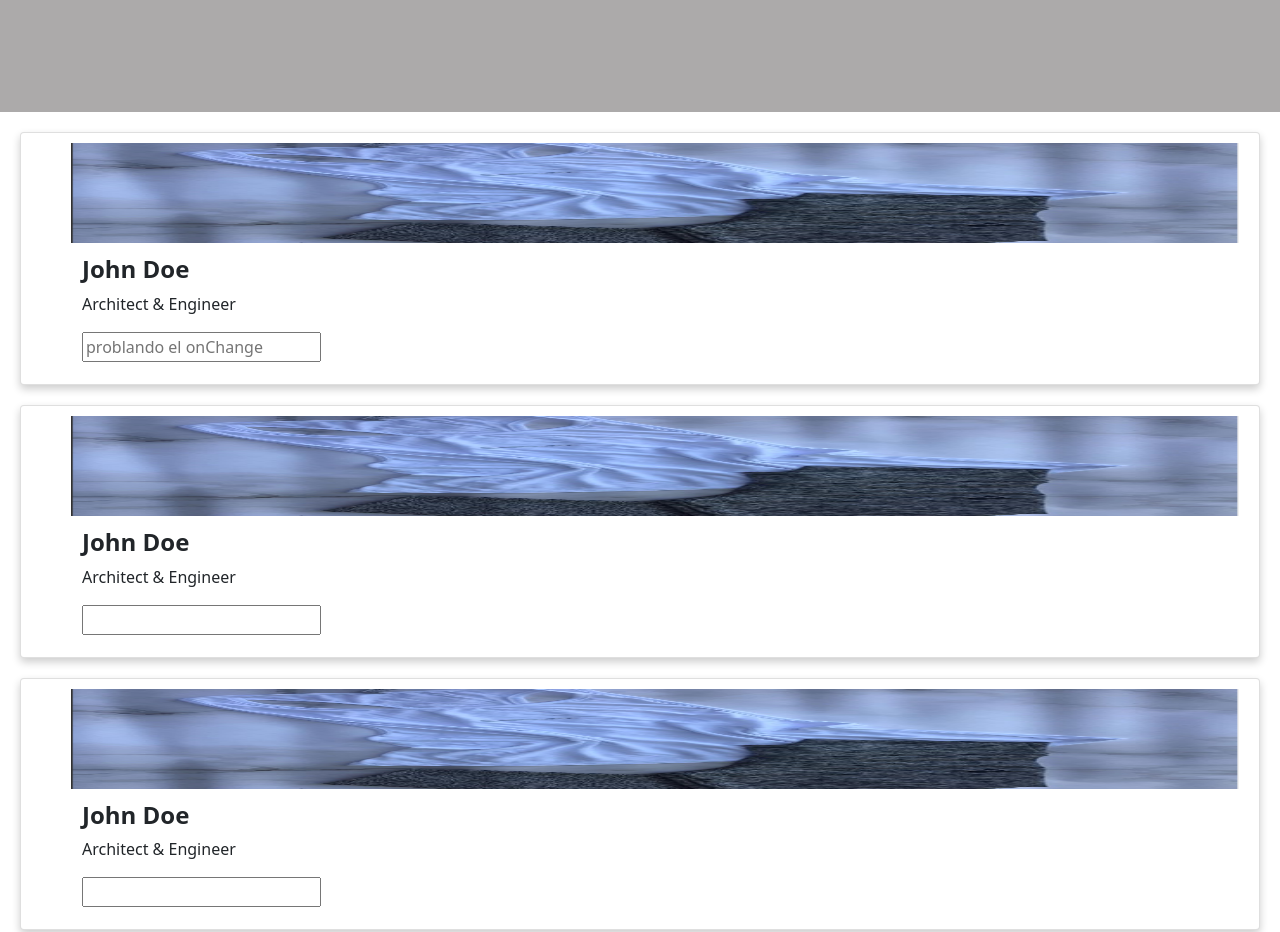
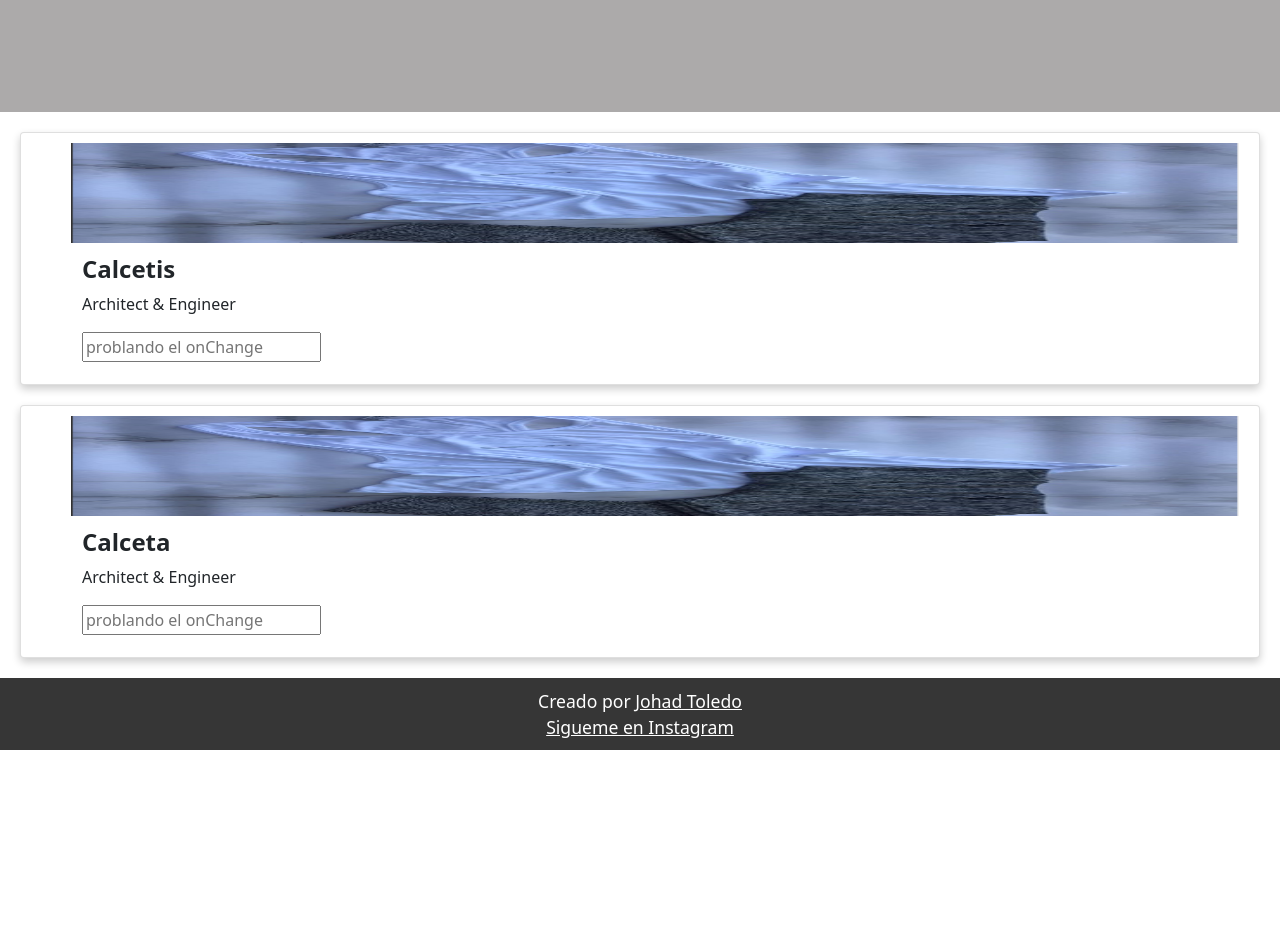
Before and after one commit to JohadToledo/React-Ecommerce, a React (Create React App) app: page / in a window 1280 px wide. Shown: the part 1220-2152 px from the top of the page. After the commit the page ends 1970 px from the top, so only its background shows below. Built offline with nearby package versions, Linux system fonts and the light colour scheme.

Commit message:
probando algunas funciones de Reactjs

```diff
--- a/src/App.js
+++ b/src/App.js
@@ -2,7 +2,7 @@
 import './App.css';
 import 'bootstrap/dist/css/bootstrap.css';
 import Navbar from './Navbar.js'
-import Producto from './Producto.js'
+import Producto from './components/Producto.js'
 import Footer from './Footer'
 import Home from './components/Home.js';
 
@@ -19,7 +19,8 @@ function App() {
       </header>
       <div><Navbar /></div>
       <div><Home /></div>
-      <div><Producto /></div>
+      <div><Producto name="Calcetis"/></div>
+      <div><Producto name="Calceta"/></div>
       <div><Footer /></div>
     </div>
   );
--- a/src/Producto.js
+++ /dev/null
@@ -1,122 +0,0 @@
-import React from 'react';
-import  prod1  from './prod1.png'
-
-const onChange = (e)=>{
-    console.log(e.target.value)
-}
-
-const Producto = ()=>{
-    return(
-<div>
-    <div className="card">
-    <img className="card-img" src={prod1} alt="Avatar"></img>
-    <div className="container">
-    <h4><b>John Doe</b></h4>
-    <p>Architect & Engineer</p>
-    <input onChange{...onChange} placeholder='problando el onChange'className="cantidadProducto" />
-    </div>
-    </div>
-
-    <div className="card">
-    <img className="card-img" src={prod1} alt="Avatar"></img>
-    <div className="container">
-    <h4><b>John Doe</b></h4>
-    <p>Architect & Engineer</p>
-    <input type="number" className="cantidadProducto"></input>
-    </div>
-    </div>
-
-    <div className="card">
-    <img className="card-img" src={prod1} alt="Avatar"></img>
-    <div className="container">
-    <h4><b>John Doe</b></h4>
-    <p>Architect & Engineer</p>
-    <input type="number" className="cantidadProducto"></input>
-    </div>
-    </div>
-
-    <div className="card">
-    <img className="card-img" src={prod1} alt="Avatar"></img>
-    <div className="container">
-    <h4><b>John Doe</b></h4>
-    <p>Architect & Engineer</p>
-    <input type="number" className="cantidadProducto"></input>
-    </div>
-    </div>
-
-    <div className="card">
-    <img className="card-img" src={prod1} alt="Avatar"></img>
-    <div className="container">
-    <h4><b>John Doe</b></h4>
-    <p>Architect & Engineer</p>
-    <input type="number" className="cantidadProducto"></input>
-    </div>
-    </div>
-
-    <div className="card">
-    <img className="card-img" src={prod1} alt="Avatar"></img>
-    <div className="container">
-    <h4><b>John Doe</b></h4>
-    <p>Architect & Engineer</p>
-    <input type="number" className="cantidadProducto"></input>
-    </div>
-    </div>
-
-    <div className="card">
-    <img className="card-img" src={prod1} alt="Avatar"></img>
-    <div className="container">
-    <h4><b>John Doe</b></h4>
-    <p>Architect & Engineer</p>
-    <input type="number" className="cantidadProducto"></input>
-    </div>
-    </div>
-
-    <div className="card">
-    <img className="card-img" src={prod1} alt="Avatar"></img>
-    <div className="container">
-    <h4><b>John Doe</b></h4>
-    <p>Architect & Engineer</p>
-    <input type="number" className="cantidadProducto"></input>
-    </div>
-    </div>
-
-    <div className="card">
-    <img className="card-img" src={prod1} alt="Avatar"></img>
-    <div className="container">
-    <h4><b>John Doe</b></h4>
-    <p>Architect & Engineer</p>
-    <input type="number" className="cantidadProducto"></input>
-    </div>
-    </div>
-
-    <div className="card">
-    <img className="card-img" src={prod1} alt="Avatar"></img>
-    <div className="container">
-    <h4><b>John Doe</b></h4>
-    <p>Architect & Engineer</p>
-    <input type="number" className="cantidadProducto"></input>
-    </div>
-    </div>
-
-    <div className="card">
-    <img className="card-img" src={prod1} alt="Avatar"></img>
-    <div className="container">
-    <h4><b>John Doe</b></h4>
-    <p>Architect & Engineer</p>
-    <input type="number" className="cantidadProducto"></input>
-    </div>
-    </div>
-
-    <div className="card">
-    <img className="card-img" src={prod1} alt="Avatar"></img>
-    <div className="container">
-    <h4><b>John Doe</b></h4>
-    <p>Architect & Engineer</p>
-    <input type="number" className="cantidadProducto"></input>
-    </div>
-    </div>
-</div>
-    )
-}
-
-export default Producto
--- /dev/null
+++ b/src/components/Producto.js
@@ -0,0 +1,31 @@
+import React from 'react';
+import prod from './prod1.png'
+
+
+
+class Producto extends React.Component {
+    state ={
+        busqueda: ''
+    }
+    onChange = e =>{
+        this.setState({ [e.target.name] : e.target.value })
+        console.log(e.target.value)
+    }
+    render() {
+        return(
+            <div>
+                <div className="card">
+                    <img className="card-img" src={prod} alt="Avatar"></img>
+                    <div className="container">
+                    <h4><b>{this.props.name}</b></h4>
+                    <p>Architect & Engineer</p>
+                    <input name='busqueda'
+                    onChange={this.onChange} placeholder='problando el onChange' className="cantidadProducto" value={this.props.busqueda}></input>
+                    </div>
+                </div>
+            </div>
+                )
+            }
+        }
+
+            export default Producto
```
Also changed, not shown: src/Productos.js (deleted, +0 -15 lines), src/components/Productos.js (added, +19 -0 lines), src/components/prod1.png (renamed from src/prod1.png).
